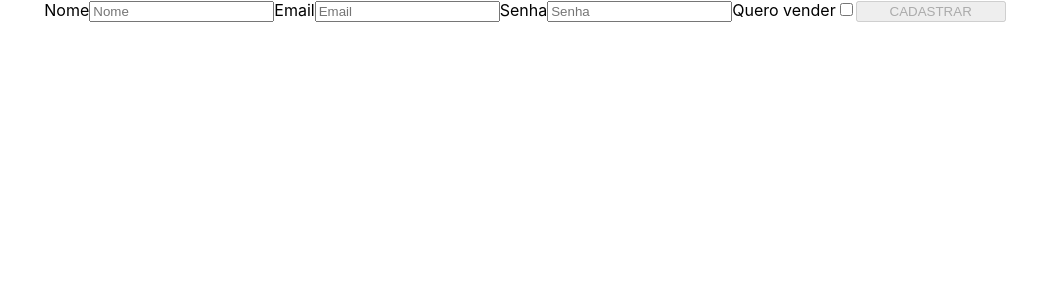
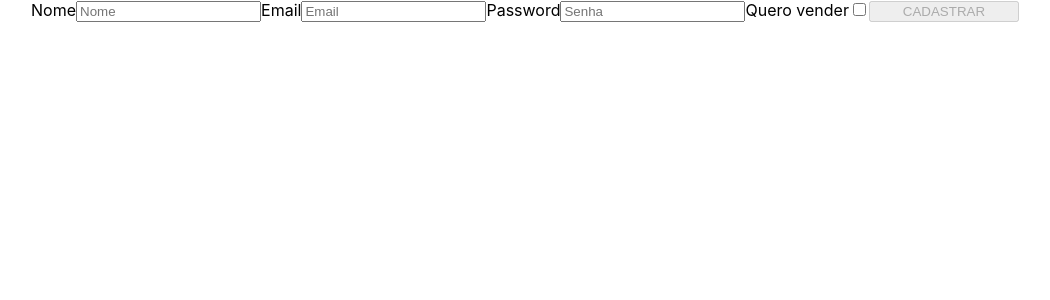
Before and after one commit to tryber/sd-03-trybeer-7, a React (Create React App) app in the folder front-end/: page /register in a window 1280 px wide. Shown: the top 300 px of the page, without its empty margins (115-1165 px from the left). Built offline with nearby package versions, Linux system fonts and the light colour scheme.

Commit message:
ajustes para adequar aos testes

```diff
--- a/front-end/src/pages/Register/RegisterPage.jsx
+++ b/front-end/src/pages/Register/RegisterPage.jsx
@@ -109,7 +109,7 @@ const RegisterPage = () => {
           />
         </label>
         <label htmlFor="password">
-          Senha
+          Password
           <input
             id="password"
             data-testid="signup-password"
```
